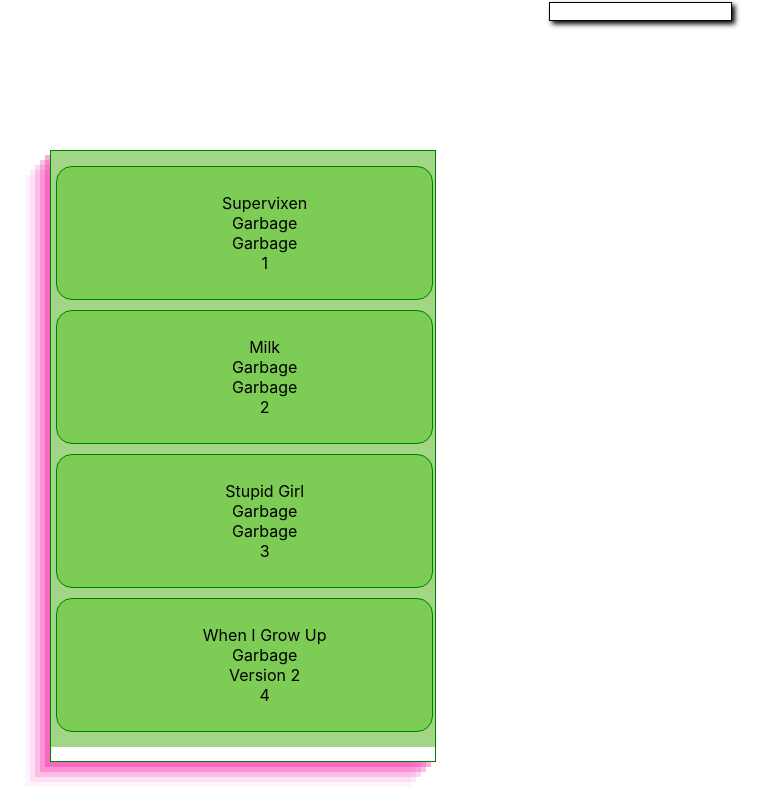
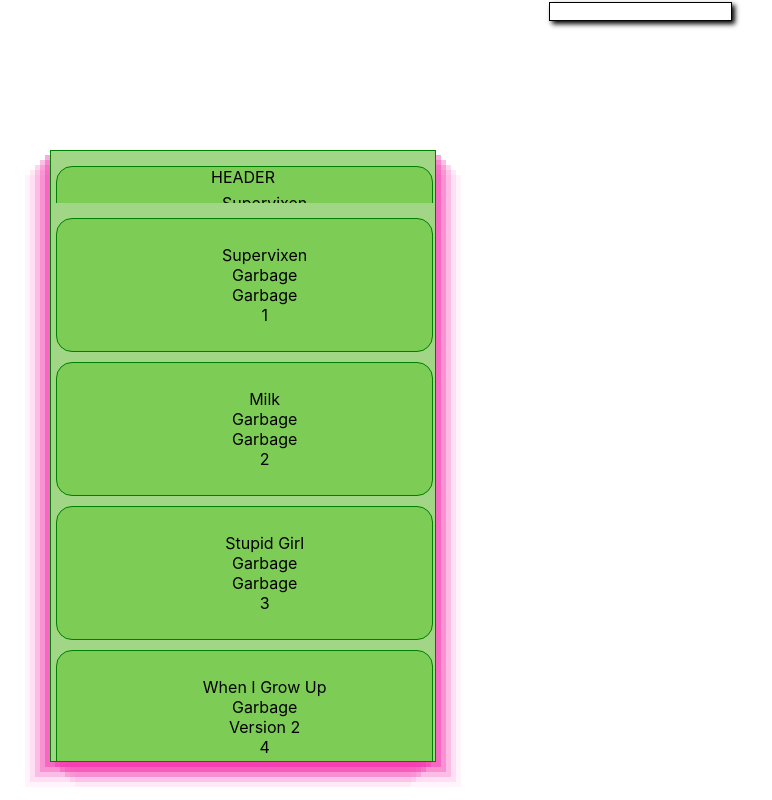
Before and after one commit to martinbannister/jammming, a React (Create React App) app: page / in a window 1280 px wide. Shown: the whole page, without its empty margins (0-772 px from the left). Built offline with nearby package versions, Linux system fonts and the light colour scheme.

Commit message:
FEAT(App): import Playlist, include in return and pass in test data

```diff
--- a/src/App.js
+++ b/src/App.js
@@ -3,6 +3,7 @@
 import './App.css';
 import SearchBar from './SearchBar/SearchBar';
 import SearchResults from './SearchResults/SearchResults';
+import Playlist from './Playlist/Playlist';
 
 function App() {
   const [searchResults, setSearchResults] = useState(
@@ -38,6 +39,7 @@
     <div className="App">
       <SearchBar />
       <SearchResults searchResults={searchResults} />
+      <Playlist data={searchResults} />
     </div>
   );
 }
```
